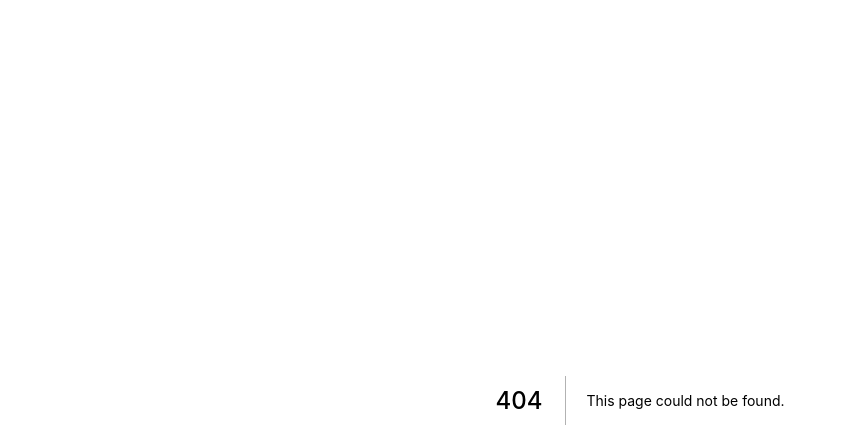
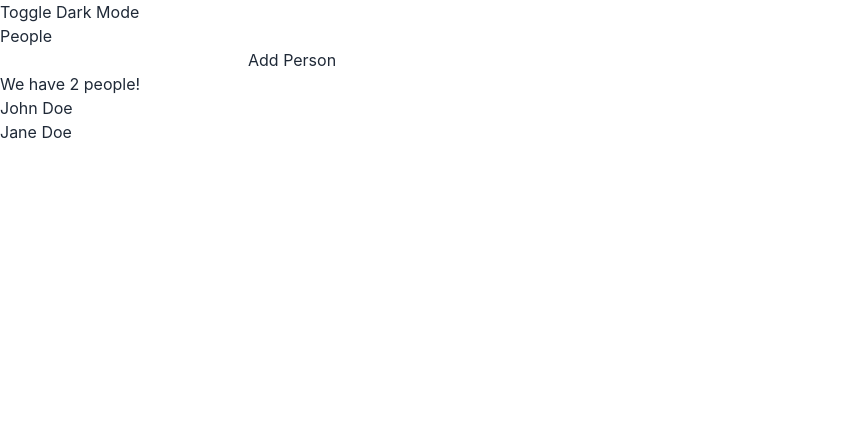
Before and after one commit to rafaelmtw/interactive, a Next.js app: page /zustand in a window 1280 px wide. Before the commit this address had no page. Shown: the top 448 px of the page, without its empty margins (0-847 px from the left). Built offline with nearby package versions, Linux system fonts and the light colour scheme.

Commit message:
zustand added

```diff
--- /dev/null
+++ b/components/Input.js
@@ -0,0 +1,20 @@
+import { useRef } from "react";
+
+import { usePeoplesStore } from "../pages/zustand/store";
+
+export default function Input() {
+  const inputRef = useRef();
+  const addPerson = usePeoplesStore((state) => state.addPerson);
+
+  const add = () => {
+    addPerson(inputRef.current.value);
+    inputRef.current.value = "";
+  };
+
+  return (
+    <div>
+      <input type="text" ref={inputRef} />
+      <button onClick={add}>Add Person</button>
+    </div>
+  );
+}
--- /dev/null
+++ b/components/People.js
@@ -0,0 +1,16 @@
+import { usePeoplesStore } from "../pages/zustand/store";
+
+export default function People() {
+  const people = usePeoplesStore((state) => state.people);
+
+  return (
+    <div>
+      <p>We have {people.length} people!</p>
+      <ul>
+        {people.map((p) => (
+          <li>{p}</li>
+        ))}
+      </ul>
+    </div>
+  );
+}
--- /dev/null
+++ b/pages/zustand/index.js
@@ -0,0 +1,29 @@
+import { useEffect } from "react";
+
+import People from "../../components/People";
+import Input from "../../components/Input";
+import { useSettingsStore } from "./store";
+
+function Zustand() {
+  const toggleDarkMode = useSettingsStore((state) => state.toggleDarkMode);
+  const dark = useSettingsStore((state) => state.dark);
+
+  useEffect(() => {
+    if (dark) {
+      document.querySelector("body").classList.add("dark");
+    } else {
+      document.querySelector("body").classList.remove("dark");
+    }
+  }, [dark]);
+
+  return (
+    <div>
+      <button onClick={toggleDarkMode}>Toggle Dark Mode</button>
+      <p>People</p>
+      <Input />
+      <People />
+    </div>
+  );
+}
+
+export default Zustand;
--- /dev/null
+++ b/pages/zustand/store.js
@@ -0,0 +1,24 @@
+import create from "zustand";
+import { devtools, persist } from "zustand/middleware";
+
+let settingsStore = (set) => ({
+  dark: false,
+  toggleDarkMode: () =>
+    set((state) => ({
+      dark: !state.dark,
+    })),
+});
+
+let peopleStore = (set) => ({
+  people: ["John Doe", "Jane Doe"],
+  addPerson: (person) =>
+    set((state) => ({ people: [...state.people, person] })),
+});
+
+settingsStore = devtools(settingsStore);
+settingsStore = persist(settingsStore, { name: "user_settings" });
+
+peopleStore = devtools(peopleStore);
+
+export const useSettingsStore = create(settingsStore);
+export const usePeoplesStore = create(peopleStore);
```
